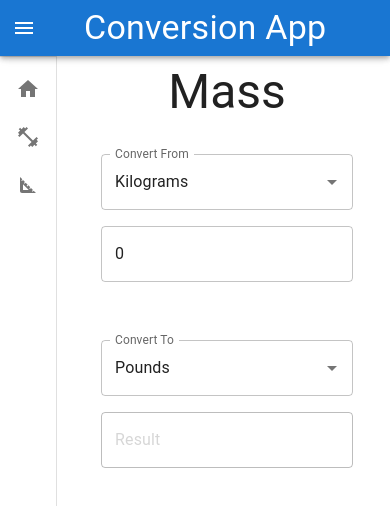
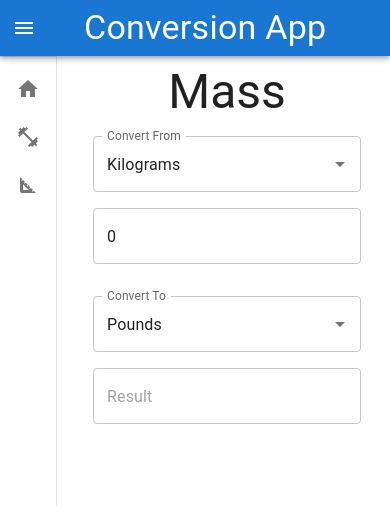
Before and after one commit to MatthewNobes/conversion-app, a React (Create React App) app: page /Mass in a window 390 px wide. Shown: the top 506 px of the page. Built offline with nearby package versions, Linux system fonts and the light colour scheme.

Commit message:
#8 Restyling conversion from for mobile view

```diff
--- a/src/features/ConversionForm/ConversionForm.js
+++ b/src/features/ConversionForm/ConversionForm.js
@@ -1,11 +1,5 @@
 import css from "./ConversionForm.module.css";
-import {
-  Autocomplete,
-  TextField,
-  Button,
-  Typography,
-  Box,
-} from "@mui/material";
+import { Autocomplete, TextField, Typography, Box } from "@mui/material";
 import { useFormik } from "formik";
 import React, { useState } from "react";
 
@@ -16,7 +10,7 @@ const ConversionFormHeader = (props) => (
 );
 
 const Form = (props) => {
-  const conversionFormat = props.conversionFormat; //will be needed later
+  //const conversionFormat = props.conversionFormat; will be needed later
   const optionsList = props.optionsList;
   const convertFn = props.convertFn;
 
@@ -47,7 +41,7 @@ const Form = (props) => {
 
   return (
     <form className={css.ConversionForm} onSubmit={formik.handleSubmit}>
-      <Box className={css.ConversionFormHalf}>
+      <Box sx={{ minWidth: "300px", p: 1 }}>
         <Autocomplete
           disablePortal
           id="ConversionForm-From"
@@ -80,7 +74,7 @@ const Form = (props) => {
         />
       </Box>
 
-      <Box className={css.ConversionFormHalf}>
+      <Box sx={{ minWidth: "300px", p: 1 }}>
         <Autocomplete
           disablePortal
           id="ConversionForm-To"
@@ -96,7 +90,9 @@ const Form = (props) => {
         />
 
         <TextField
-          disabled
+          InputProps={{
+            readOnly: true,
+          }}
           id="outlined-disabled"
           fullWidth
           sx={{ p: 1 }}
--- a/src/features/ConversionForm/ConversionForm.module.css
+++ b/src/features/ConversionForm/ConversionForm.module.css
@@ -3,13 +3,3 @@
     flex-wrap: wrap;
     justify-content: center;
   }
-
-.ConversionFormHalf {
-    display: block;
-
-    padding: 1em;
-    margin-left: 2.5vw;
-    margin-right: 2.5vw;
-    margin-top: 2.5vw;
-    min-width: 300px;
-}
```
